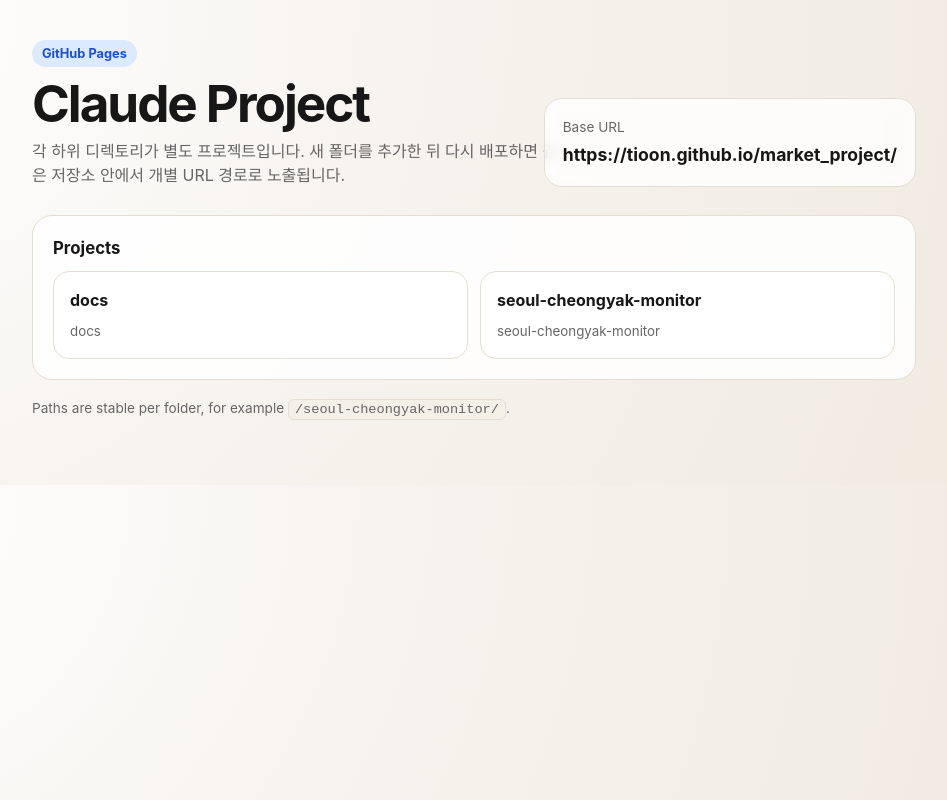
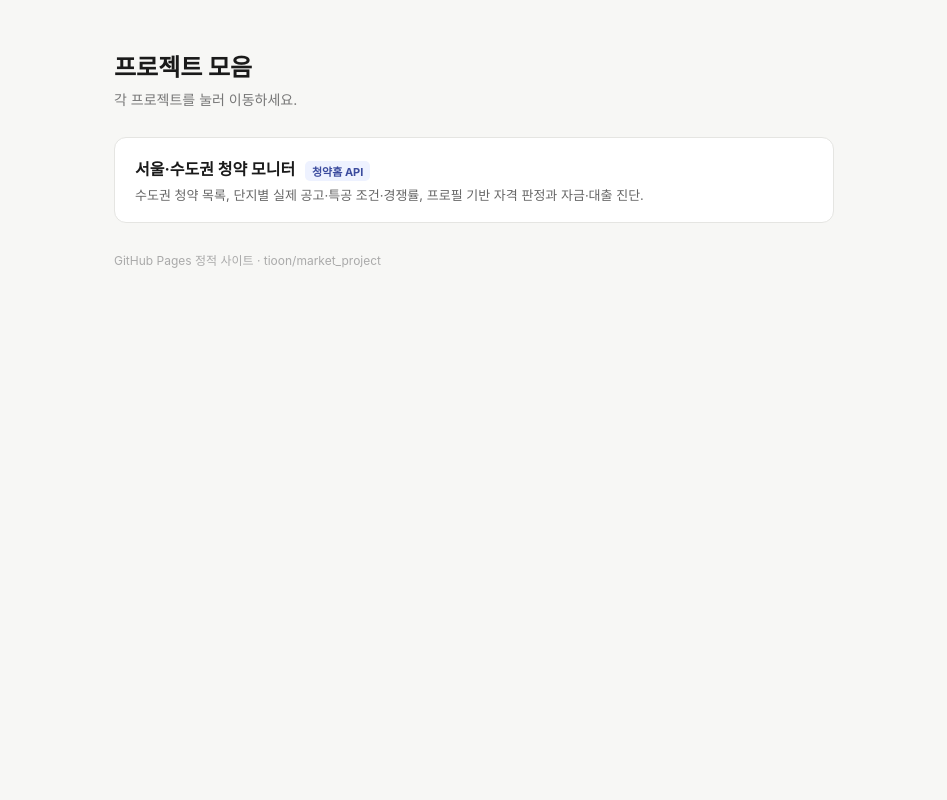
Before and after one commit to tioon/market_project, a plain HTML site: page docs/index.html in a window 1280 px wide. Shown: the whole page, without its empty margins (166-1113 px from the left). Drawn offline with Linux system fonts and the light colour scheme.

Commit message:
chore: manual pages deploy

```diff
--- a/docs/index.html
+++ b/docs/index.html
@@ -1,158 +1,41 @@
 <!doctype html>
 <html lang="ko">
 <head>
-  <meta charset="utf-8" />
-  <meta name="viewport" content="width=device-width, initial-scale=1" />
-  <title>Claude Project</title>
-  <style>
-    :root {
-      color-scheme: light;
-      --bg: #f6f3ee;
-      --card: #ffffff;
-      --text: #171717;
-      --muted: #666;
-      --line: #e5ddd1;
-      --accent: #1d4ed8;
-      --accent-soft: #dbeafe;
-    }
-    * { box-sizing: border-box; }
-    body {
-      margin: 0;
-      font-family: -apple-system, BlinkMacSystemFont, "Apple SD Gothic Neo", "Malgun Gothic", sans-serif;
-      background: radial-gradient(circle at top left, #fff 0, var(--bg) 44%, #efe8de 100%);
-      color: var(--text);
-      line-height: 1.5;
-    }
-    .wrap {
-      max-width: 920px;
-      margin: 0 auto;
-      padding: 40px 18px 64px;
-    }
-    .hero {
-      display: grid;
-      grid-template-columns: 1.6fr 1fr;
-      gap: 20px;
-      align-items: end;
-      margin-bottom: 28px;
-    }
-    h1 {
-      margin: 0 0 8px;
-      font-size: clamp(2rem, 4vw, 3.4rem);
-      line-height: 1.05;
-      letter-spacing: -0.04em;
-    }
-    .sub {
-      margin: 0;
-      color: var(--muted);
-      font-size: 1rem;
-      max-width: 56ch;
-    }
-    .meta {
-      justify-self: end;
-      padding: 18px;
-      border: 1px solid var(--line);
-      border-radius: 18px;
-      background: rgba(255,255,255,.8);
-      backdrop-filter: blur(6px);
-      min-width: 220px;
-    }
-    .meta span { display:block; color: var(--muted); font-size: .85rem; }
-    .meta strong { display:block; margin-top: 4px; font-size: 1.1rem; }
-    .section {
-      margin-top: 18px;
-      padding: 20px;
-      border: 1px solid var(--line);
-      border-radius: 20px;
-      background: rgba(255,255,255,.88);
-    }
-    .section h2 {
-      margin: 0 0 10px;
-      font-size: 1.05rem;
-    }
-    .grid {
-      display: grid;
-      grid-template-columns: repeat(auto-fit, minmax(220px, 1fr));
-      gap: 12px;
-    }
-    a.card {
-      display: block;
-      padding: 16px;
-      border: 1px solid var(--line);
-      border-radius: 16px;
-      background: var(--card);
-      text-decoration: none;
-      color: inherit;
-      transition: transform .12s ease, border-color .12s ease, box-shadow .12s ease;
-    }
-    a.card:hover {
-      transform: translateY(-1px);
-      border-color: #c8d6f8;
-      box-shadow: 0 8px 24px rgba(29, 78, 216, .08);
-    }
-    .card strong {
-      display: block;
-      font-size: 1rem;
-      margin-bottom: 6px;
-    }
-    .card small {
-      color: var(--muted);
-    }
-    .pill {
-      display: inline-block;
-      padding: 4px 10px;
-      border-radius: 999px;
-      background: var(--accent-soft);
-      color: var(--accent);
-      font-size: .8rem;
-      font-weight: 700;
-      margin-bottom: 10px;
-    }
-    .empty {
-      color: var(--muted);
-      font-size: .95rem;
-    }
-    code {
-      background: #f4efe7;
-      border: 1px solid #e5ddd1;
-      padding: 2px 6px;
-      border-radius: 6px;
-    }
-    footer {
-      margin-top: 18px;
-      color: var(--muted);
-      font-size: .85rem;
-    }
-    @media (max-width: 720px) {
-      .hero { grid-template-columns: 1fr; }
-      .meta { justify-self: start; min-width: 0; width: 100%; }
-    }
-  </style>
+<meta charset="utf-8">
+<meta name="viewport" content="width=device-width, initial-scale=1">
+<title>프로젝트 모음</title>
+<style>
+:root{color-scheme:light}
+body{margin:0;font-family:-apple-system,BlinkMacSystemFont,"Apple SD Gothic Neo","Malgun Gothic",sans-serif;background:#f7f7f5;color:#1a1a1a}
+.wrap{max-width:720px;margin:0 auto;padding:48px 20px}
+h1{font-size:24px;margin:0 0 6px}
+.sub{color:#777;font-size:14px;margin-bottom:28px}
+.card{display:block;text-decoration:none;color:inherit;background:#fff;border:1px solid #e5e5e2;border-radius:12px;padding:18px 20px;margin-bottom:12px;transition:box-shadow .12s,border-color .12s}
+.card:hover{border-color:#bbb;box-shadow:0 4px 14px rgba(0,0,0,.06)}
+.card h2{font-size:16px;margin:0 0 4px}
+.card p{margin:0;color:#666;font-size:13px}
+.tag{display:inline-block;background:#eef2ff;color:#3b4b9e;font-size:11px;font-weight:700;border-radius:5px;padding:2px 7px;margin-left:6px;vertical-align:middle}
+.foot{margin-top:28px;color:#aaa;font-size:12px}
+</style>
 </head>
 <body>
-  <div class="wrap">
-    <div class="hero">
-      <div>
-        <div class="pill">GitHub Pages</div>
-        <h1>Claude Project</h1>
-        <p class="sub">각 하위 디렉토리가 별도 프로젝트입니다. 새 폴더를 추가한 뒤 다시 배포하면 같은 저장소 안에서 개별 URL 경로로 노출됩니다.</p>
-      </div>
-      <div class="meta">
-        <span>Base URL</span>
-        <strong>https://tioon.github.io/market_project/</strong>
-      </div>
-    </div>
+<div class="wrap">
+  <h1>프로젝트 모음</h1>
+  <div class="sub">각 프로젝트를 눌러 이동하세요.</div>
 
-    <section class="section">
-      <h2>Projects</h2>
-      <div class="grid">
-    <a class="card" href="./docs/"><strong>docs</strong><small>docs</small></a>
-    <a class="card" href="./seoul-cheongyak-monitor/"><strong>seoul-cheongyak-monitor</strong><small>seoul-cheongyak-monitor</small></a>
-      </div>
-    </section>
+  <a class="card" href="./seoul-cheongyak-monitor/">
+    <h2>서울·수도권 청약 모니터 <span class="tag">청약홈 API</span></h2>
+    <p>수도권 청약 목록, 단지별 실제 공고·특공 조건·경쟁률, 프로필 기반 자격 판정과 자금·대출 진단.</p>
+  </a>
 
-    <footer>
-      Paths are stable per folder, for example <code>/seoul-cheongyak-monitor/</code>.
-    </footer>
-  </div>
+  <!-- 새 프로젝트는 저장소 루트에 폴더를 만들고(예: ./새프로젝트/index.html) 이 아래 카드만 추가하면 됩니다.
+  <a class="card" href="./새프로젝트/">
+    <h2>프로젝트 제목</h2>
+    <p>설명</p>
+  </a>
+  -->
+
+  <div class="foot">GitHub Pages 정적 사이트 · tioon/market_project</div>
+</div>
 </body>
 </html>
```
Also changed, not shown: docs/seoul-cheongyak-monitor/index.html (+9 -8 lines), index.html (+32 -149 lines), seoul-cheongyak-monitor/index.html (+9 -8 lines), 2 other files.
